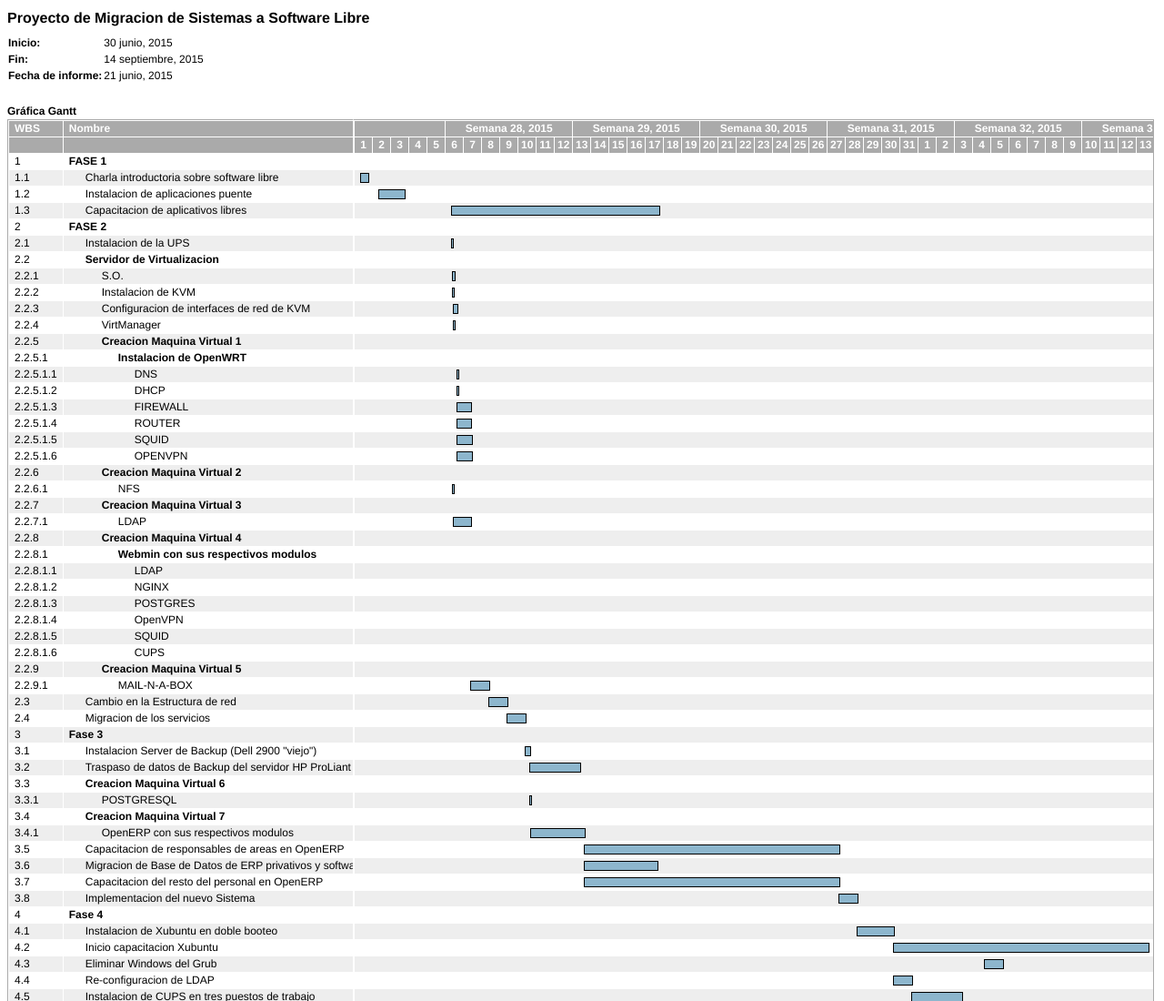
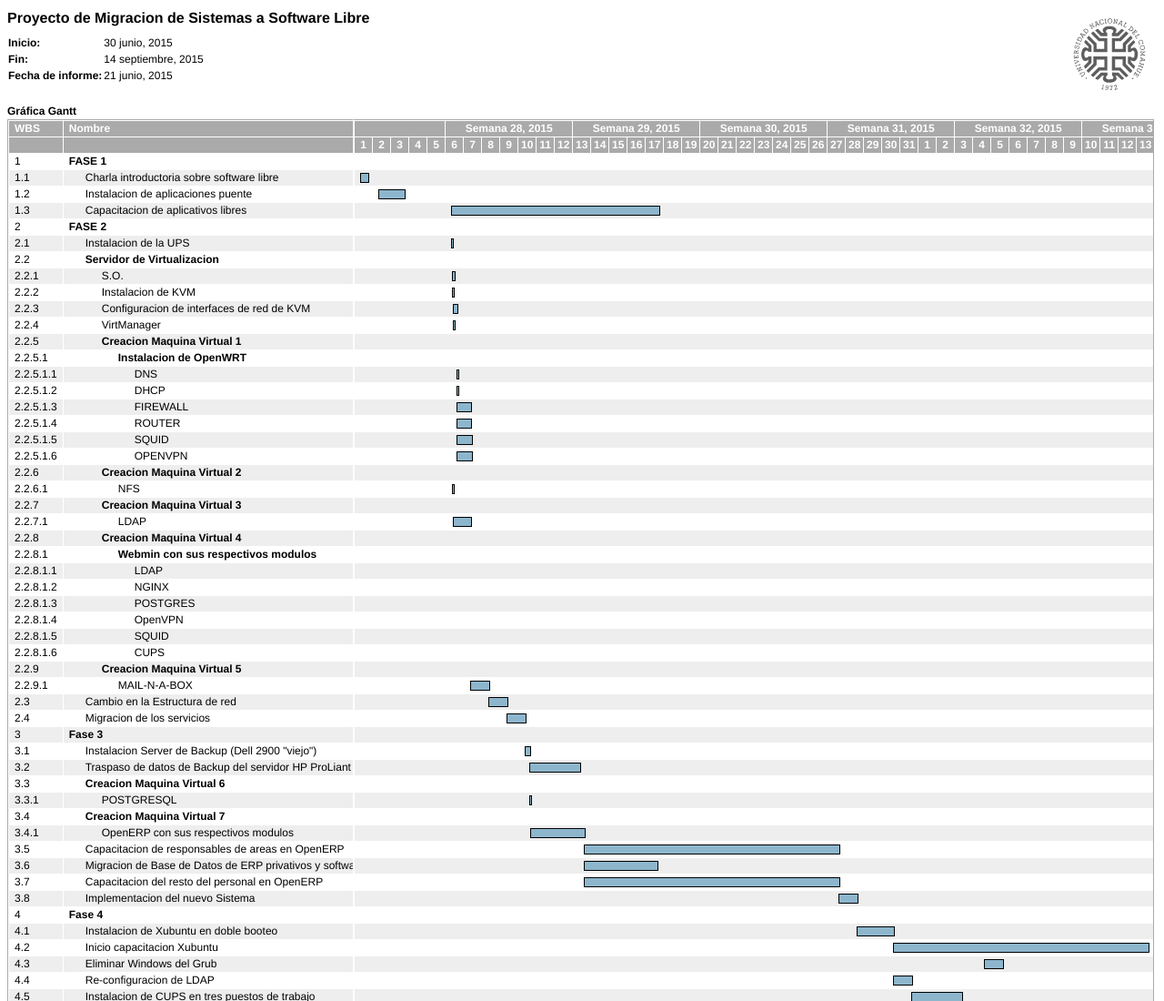
Before and after one commit to Kamigame/planificacion, a plain HTML site: page index.html in a window 1280 px wide. Shown: the top 1100 px of the page at 91% size. Drawn offline with Linux system fonts and the light colour scheme.

Commit message:
Añadimos logo

```diff
--- a/index.html
+++ b/index.html
@@ -346,6 +346,7 @@ th.gantt-day-header {
 </style><![endif]-->
   </head>
   <body>
+    <div id="logo" style="width:80px;height:80px;background: url(img/logo.svg) no-repeat center; position:absolute; top:20px; right:20px;"></div>
     <h1 class="proj-title">
       <a name="project" id="project">Proyecto de Migracion de Sistemas a Software Libre</a>
     </h1>
```
Also changed, not shown: img/logo.svg (added).
